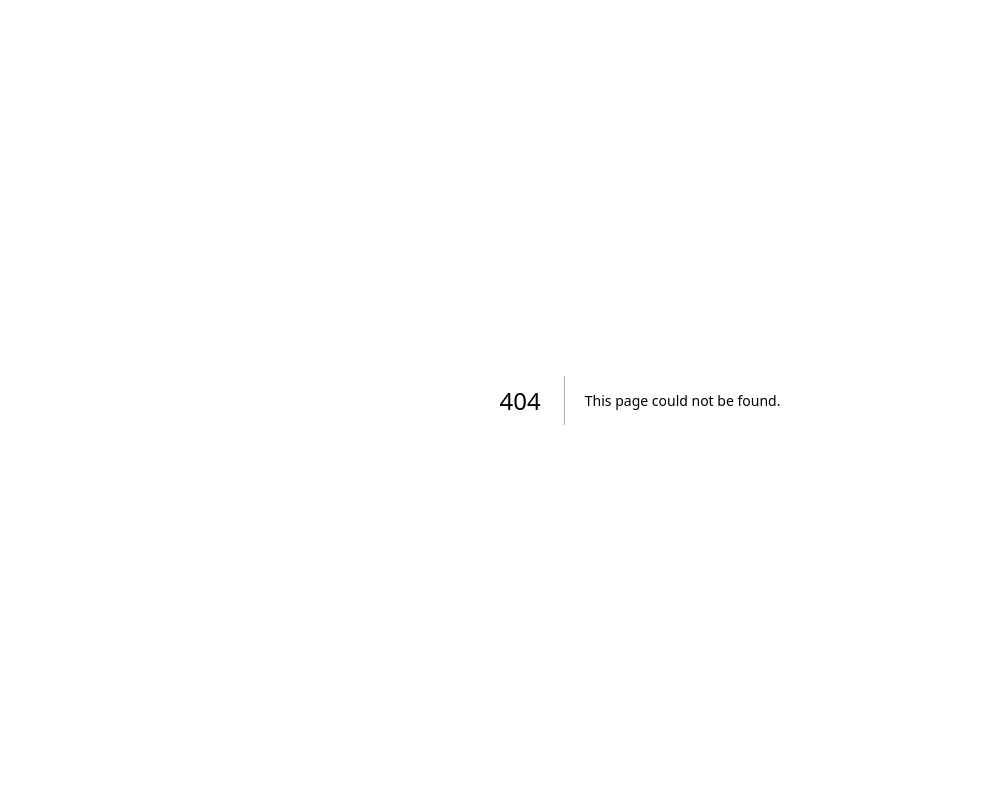
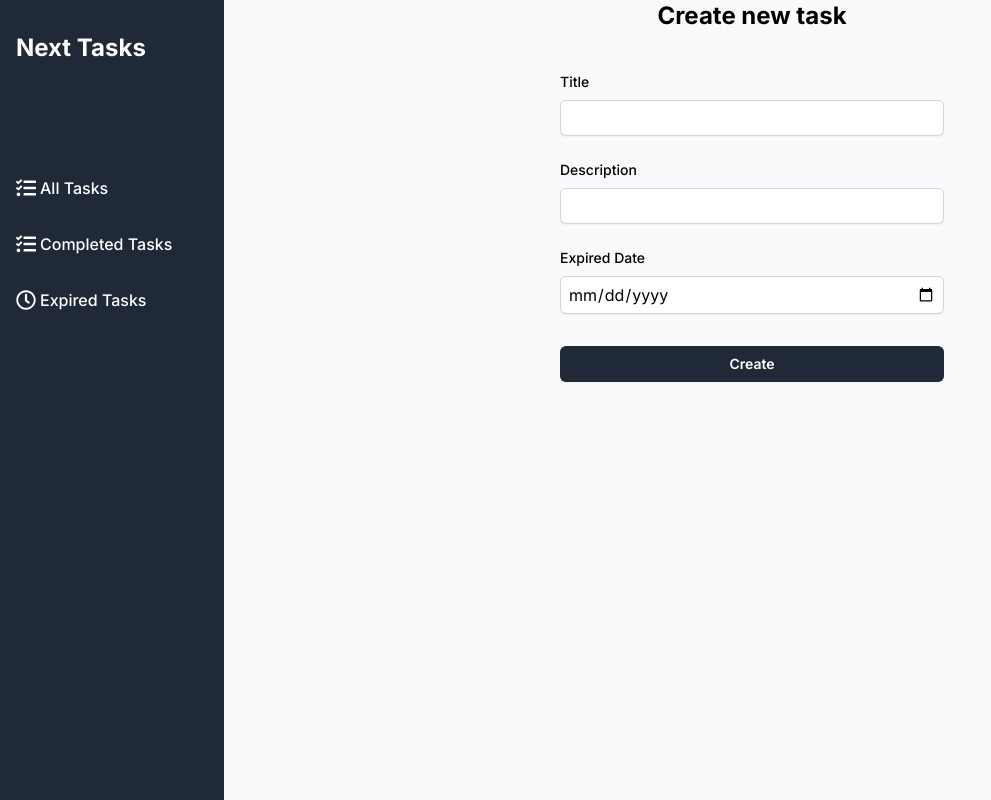
Before and after one commit to yusuken1121/NextJs_TodoList, a Next.js app: page /new in a window 1280 px wide. Before the commit this address had no page. Shown: the whole page, without its empty margins (0-991 px from the left). Built offline with nearby package versions, Linux system fonts and the light colour scheme.

Commit message:
✨ Create new Task Form

```diff
--- /dev/null
+++ b/src/app/(main)/new/page.tsx
@@ -0,0 +1,13 @@
+import NewTaskForm from "@/components/NewTaskForm/NewTaskForm";
+import React from "react";
+
+const NewTask = () => {
+  return (
+    <div className="flex flex-col justify-center dy-20">
+      <h2 className="text-center text-2xl font-bold">Create new task</h2>
+      <NewTaskForm />
+    </div>
+  );
+};
+
+export default NewTask;
--- /dev/null
+++ b/src/components/NewTaskForm/NewTaskForm.tsx
@@ -0,0 +1,56 @@
+import React from "react";
+
+const NewTaskForm = () => {
+  return (
+    <div className="mt-10 mx-auto w-full max-w-sm">
+      <form action="">
+        <div>
+          <label htmlFor="title" className="block text-sm font-medium">
+            Title
+          </label>
+          <input
+            type="text"
+            id="title"
+            name="title"
+            required
+            className="block mt-2 py-1.5 px-2 w-full rounded-md border-0 shadow-sm ring-1 ring-inset ring-gray-300"
+          />
+        </div>
+        <div className="mt-6">
+          <label htmlFor="description" className="block text-sm font-medium">
+            Description
+          </label>
+          <input
+            type="text"
+            id="description"
+            name="description"
+            required
+            className="block mt-2 py-1.5 px-2 w-full rounded-md border-0 shadow-sm ring-1 ring-inset ring-gray-300"
+          />
+        </div>
+        <div className="mt-6">
+          <label htmlFor="dueDate" className="block text-sm font-medium">
+            Expired Date
+          </label>
+          <input
+            type="date"
+            id="dueDate"
+            name="dueDate"
+            min="2020-01-01"
+            max="2999-12-31"
+            required
+            className="block mt-2 py-1.5 px-2 w-full rounded-md border-0 shadow-sm ring-1 ring-inset ring-gray-300"
+          />
+          <button
+            type="submit"
+            className="mt-8 py-2 w-full rounded-md text-white bg-gray-800 hover:bg-gray-700 text-sm font-semibold shadow-sm"
+          >
+            Create
+          </button>
+        </div>
+      </form>
+    </div>
+  );
+};
+
+export default NewTaskForm;
```
